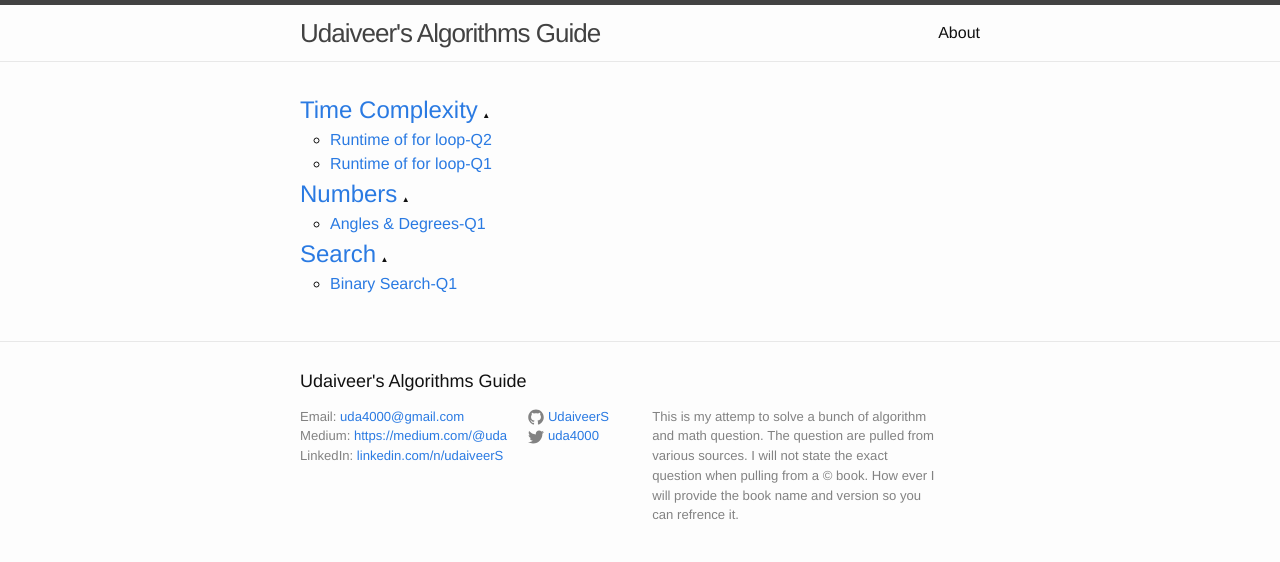
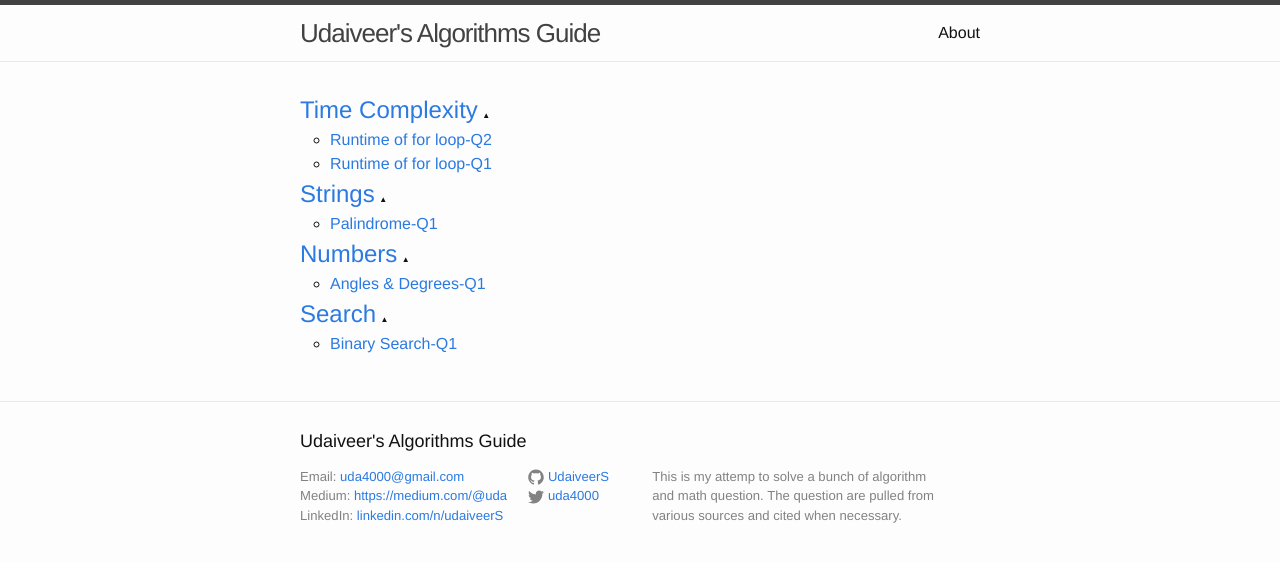
Before and after one commit to udaiveerS/Algorithms-Guide, a Jekyll site: the page built from index.html, in a window 1280 px wide. Shown: the top 562 px of the page. Built offline with Jekyll 4.4.1, drawn with Linux system fonts in a browser that asks for light colours.

Commit message:
added string problem

```diff
--- a/_config.yml
+++ b/_config.yml
@@ -10,9 +10,7 @@ title: Udaiveer's Algorithms Guide
 email: uda4000@gmail.com
 description: > # this means to ignore newlines until "baseurl:"
   This is my attemp to solve a bunch of algorithm and math question. The question are
-  pulled from various sources. I will not state the exact question when pulling from
-  a &#169 book. How ever I will provide the book name and version
-  so you can refrence it.
+  pulled from various sources and cited when necessary.
 baseurl: "/Algorithms-Guide" # the subpath of your site, e.g. /blog
 url: "http://yourdomain.com" # the base hostname & protocol for your site
 twitter_username: uda4000
--- a/index.html
+++ b/index.html
@@ -5,6 +5,7 @@ layout: default
 <div class="home">
 
   <ul class="post-list">
+
     <!-- Time Complexity  -->
     <li>
         <a href="#time" id="time-link" class="problem-category" data-toggle="collapse">Time Complexity</a>
@@ -20,6 +21,18 @@ layout: default
 
     <!-- Numbers category  -->
     <li>
+        <a href="#strings" id="numbers-link" class="problem-category" data-toggle="collapse">Strings</a>
+        <span class="arrow"> &#x25B2; <span>
+    </li>
+      <ul id="strings" class="collapse">
+      {% for post in site.categories.strings %}
+          <li>
+            <a href="{{ post.url | prepend: site.baseurl }}">{{ post.title }}</a>
+          </li>
+      {% endfor %}
+      </ul>
+
+    <li>
         <a href="#numbers" id="numbers-link" class="problem-category" data-toggle="collapse">Numbers</a>
         <span class="arrow"> &#x25B2; <span>
     </li>
@@ -29,7 +42,7 @@ layout: default
             <a href="{{ post.url | prepend: site.baseurl }}">{{ post.title }}</a>
           </li>
       {% endfor %}
-      </ul>
+    </ul>
 
     <!-- search category -->
     <li >
@@ -44,7 +57,6 @@ layout: default
       {% endfor %}
       </ul>
 
-    <!-- trees  -->
   </ul>
   <!-- <p class="rss-subscribe">subscribe <a href="{{ "/feed.xml" | prepend: site.baseurl }}">via RSS</a></p> -->
 
--- a/js/expand.js
+++ b/js/expand.js
@@ -1,5 +1,8 @@
 $(document).ready(function() {
-  $("#time-link").trigger('click');
-	$("#numbers-link").trigger('click');
-	$("#search-link").trigger('click');
+ 	// $("#time-link").trigger('click');
+	// $("#numbers-link").trigger('click');
+	// $("#search-link").trigger('click');
+	// $("#strings-link").trigger('click');
+
+	$('.problem-category').trigger('click');
 })
```
Also changed, not shown: _posts/strings/2016-03-14-Q1.md (added, +30 -0 lines), 6 other files.
